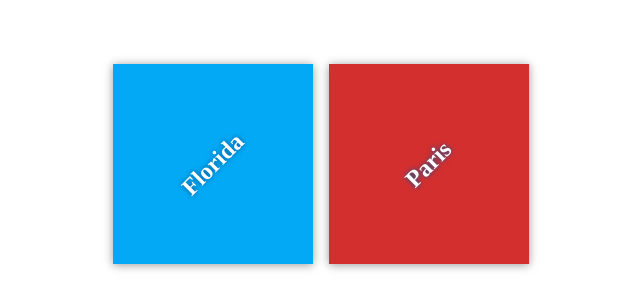
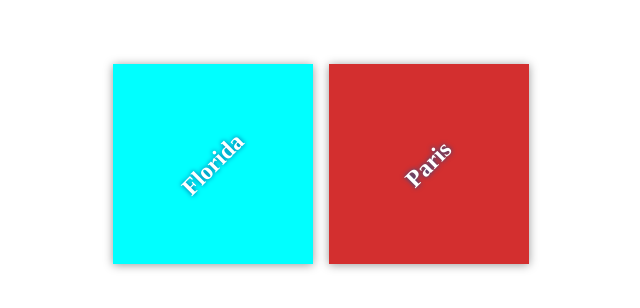
Before and after one commit to narmeen2017/my-travel-plans, a plain HTML site: page index.html in a window 1280 px wide. Shown: the part 236-544 px from the top of the page, without its empty margins (319-959 px from the left). Drawn offline with Linux system fonts and the light colour scheme.

Commit message:
background color of florida is cyan

```diff
--- a/app.css
+++ b/app.css
@@ -44,17 +44,12 @@ h2 {
     margin: 0;
     transform: rotate(-45deg);
     text-shadow: 0 0 5px #01579b;
-     transition: transform 0.5s;
 }
 
 #florida {
-    background-color: #03a9f4;
+    background-color: cyan;
 }
 
 #paris {
     background-color: #d32f2f;
 }
-
-.destination:hover h2 {
-    transform: rotate(0deg);
-}
```
